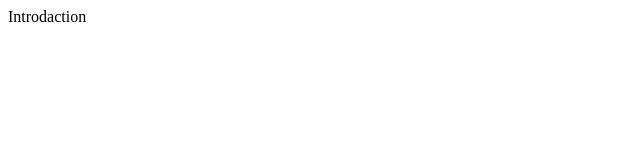
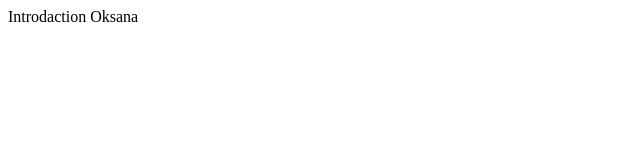
Before and after one commit to Java50OksanaSpivak/html-css-Home-Work, a plain HTML site: page index.html in a window 1280 px wide. Shown: the full height of the page, 0-640 px from the left. Drawn offline with Linux system fonts and the light colour scheme.

Commit message:
added Oksana

```diff
--- a/index.html
+++ b/index.html
@@ -7,6 +7,6 @@
     <title>Oksana</title>
 </head>
 <body>
-    Introdaction
+    Introdaction Oksana
 </body>
 </html>
```
